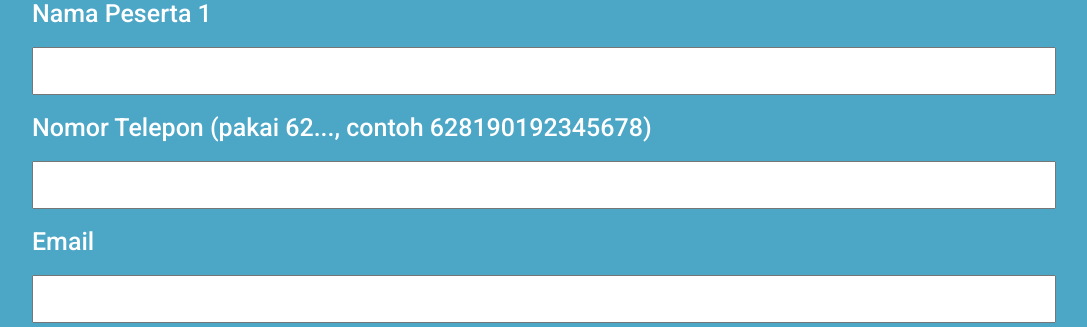
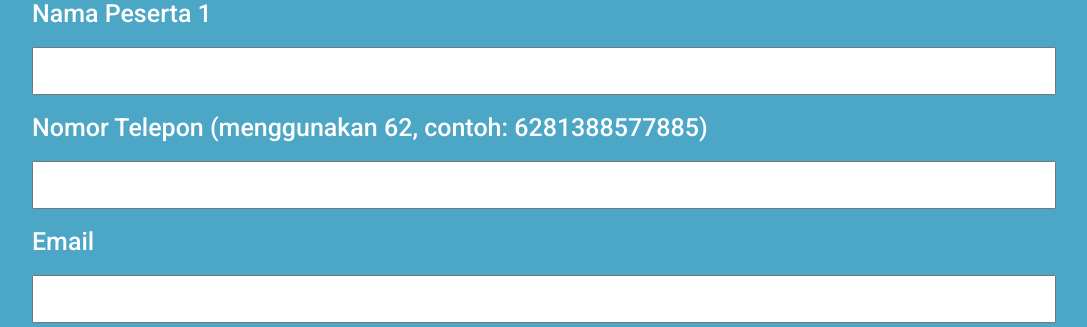
Before and after one commit to hanshimawan26/webcsl, a Flask app: page /pendaf in a window 1280 px wide. Shown: the part 2575-2902 px from the top of the page, without its empty margins (96-1183 px from the left). Run offline with Flask 2, Linux system fonts and the light colour scheme; data comes from the database, SQL or seed files in the repository; parts of the project's set-up code (start-up, migrations or seed data) failed here and were passed over.

Commit message:
Update index.html

```diff
--- a/templates/index.html
+++ b/templates/index.html
@@ -190,7 +190,7 @@ jangan lupa follow ig kita ya :)
         </section>
 
         <section class="telpon1" id="section-telepon1">
-        <label for="telpon1">Nomor Telepon (pakai 62..., contoh 628190192345678)</label>
+        <label for="telpon1">Nomor Telepon (menggunakan 62, contoh: 6281388577885)</label>
         <br>
         <input type="text" name="telpon_1" id="telpon1" pattern="628[0-9]{8,11}" required>
         </section>
```
